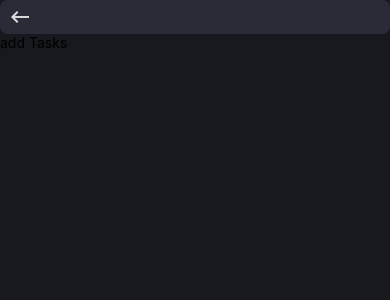
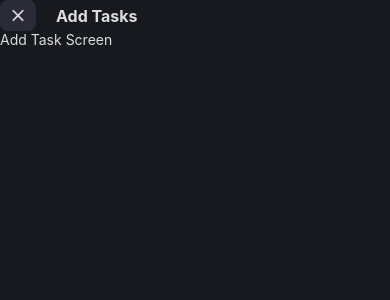
Before and after one commit to przbadu/TodoApp, a React Native app: screen /AddTask in a window 390 px wide. Shown: the top 300 px of the page. Built offline with nearby package versions, Linux system fonts and the light colour scheme; what @nozbe/watermelondb would draw is missing.

Commit message:
Add AppHeader component to wrap title and back button

```diff
--- /dev/null
+++ b/src/presentation/components/AppHeader.tsx
@@ -0,0 +1,25 @@
+import React from 'react';
+import {View} from 'react-native';
+import BackButton from './BackButton';
+import Heading from './Heading';
+
+type Props = {
+  label: string;
+  icon?: string;
+  size?: number;
+};
+const AppHeader = ({label, icon, size}: Props) => {
+  return (
+    <View
+      style={{
+        display: 'flex',
+        flexDirection: 'row',
+        alignItems: 'center',
+      }}>
+      <BackButton icon={icon} size={size} />
+      <Heading style={{marginLeft: 20}}>{label}</Heading>
+    </View>
+  );
+};
+
+export default AppHeader;
--- a/src/presentation/components/BackButton.tsx
+++ b/src/presentation/components/BackButton.tsx
@@ -3,16 +3,18 @@ import React from 'react';
 import {View, StyleSheet} from 'react-native';
 import IconButton from './IconButton';
 
-const BackButton = () => {
+type Props = {
+  icon?: string;
+  size?: number;
+};
+
+const BackButton = ({icon = 'chevron-left', size = 24}: Props) => {
   const navigation = useNavigation();
   const {colors} = useTheme();
 
   return (
     <View style={{...styles.buttonWrapper, backgroundColor: colors.card}}>
-      <IconButton
-        name="keyboard-backspace"
-        onPress={() => navigation.goBack()}
-      />
+      <IconButton name={icon} onPress={() => navigation.goBack()} size={size} />
     </View>
   );
 };
--- a/src/presentation/screens/Projects/AddProjectScreen.tsx
+++ b/src/presentation/screens/Projects/AddProjectScreen.tsx
@@ -1,12 +1,13 @@
 import React from 'react';
-import {View, Text} from 'react-native';
-import BackButton from '../../components/BackButton';
+import {View} from 'react-native';
+import AppHeader from '../../components/AppHeader';
+import AppText from '../../components/AppText';
 
 const AddProjectScreen = () => {
   return (
     <View>
-      <BackButton />
-      <Text>Add Project</Text>
+      <AppHeader label="Add Project" icon="close" size={20} />
+      <AppText>Add Project</AppText>
     </View>
   );
 };
--- a/src/presentation/screens/Projects/ProjectsScreen.tsx
+++ b/src/presentation/screens/Projects/ProjectsScreen.tsx
@@ -4,7 +4,7 @@ import {View, StyleSheet} from 'react-native';
 import {projectProps} from '../../../data/models/project';
 import Fab from '../../components/Fab';
 
-import Header from '../../components/Header';
+import Heading from '../../components/Heading';
 import IconButton from '../../components/IconButton';
 import {RootStackParamsList} from '../../navigation';
 import ProjectsGridView from './components/ProjectsGridView';
@@ -25,13 +25,13 @@ const ProjectsScreen = () => {
   return (
     <>
       <View style={styles.container}>
-        <Header style={{marginBottom: 10}}>Todo App</Header>
+        <Heading style={{marginBottom: 10}}>Todo App</Heading>
 
         <View style={styles.projectHeading}>
-          <Header
+          <Heading
             style={
               styles.subheading
-            }>{`Projects (${tempProjects.length})`}</Header>
+            }>{`Projects (${tempProjects.length})`}</Heading>
           <IconButton
             name={gridView ? 'view-list' : 'view-grid'}
             onPress={() => setGridView(!gridView)}
--- a/src/presentation/screens/Projects/components/ProjectsGridView.tsx
+++ b/src/presentation/screens/Projects/components/ProjectsGridView.tsx
@@ -3,7 +3,7 @@ import {FlatList} from 'react-native';
 
 import {projectProps} from '../../../../data/models/project';
 import AppText from '../../../components/AppText';
-import Header from '../../../components/Header';
+import Heading from '../../../components/Heading';
 import GridViewItem from '../../../components/GridViewItem';
 import {NavigationProp, useNavigation} from '@react-navigation/native';
 import {RootStackParamsList} from '../../../navigation';
@@ -23,7 +23,7 @@ const ProjectsGridView = ({data}: Props) => {
         color={item.color}
         itemsPerRow={orientation === 'PORTRAIT' ? 3 : 5}
         onPress={() => navigation.navigate('Tasks', {projectId: item.id})}>
-        <Header style={{fontSize: 18}}>{item.name}</Header>
+        <Heading style={{fontSize: 18}}>{item.name}</Heading>
         <AppText style={{fontSize: 12}}>
           {item.tasksCount.toString() + ' items'}
         </AppText>
--- a/src/presentation/screens/Projects/components/ProjectsListView.tsx
+++ b/src/presentation/screens/Projects/components/ProjectsListView.tsx
@@ -5,7 +5,7 @@ import {View, FlatList, StyleSheet} from 'react-native';
 import {projectProps} from '../../../../data/models/project';
 import AppText from '../../../components/AppText';
 import Avatar from '../../../components/Avatar';
-import Header from '../../../components/Header';
+import Heading from '../../../components/Heading';
 import ListViewItemRow from '../../../components/ListViewItemRow';
 import {RootStackParamsList} from '../../../navigation';
 
@@ -25,7 +25,7 @@ const ProjectsListView = ({data}: Props) => {
       <ListViewItemRow onPress={() => handleItemPress(item)}>
         <View style={styles.row}>
           {/* <AppCheckBox isDone={false} color={item.color} /> */}
-          <Header style={{fontSize: 16, marginLeft: 10}}>{item.name}</Header>
+          <Heading style={{fontSize: 16, marginLeft: 10}}>{item.name}</Heading>
         </View>
 
         <Avatar color={item.color}>
--- a/src/presentation/screens/Tasks/AddTaskScreen.tsx
+++ b/src/presentation/screens/Tasks/AddTaskScreen.tsx
@@ -1,12 +1,14 @@
 import React from 'react';
-import {View, Text} from 'react-native';
-import BackButton from '../../components/BackButton';
+import {View} from 'react-native';
+import AppHeader from '../../components/AppHeader';
+import AppText from '../../components/AppText';
 
 const AddTaskScreen = () => {
   return (
     <View>
-      <BackButton />
-      <Text>add Tasks</Text>
+      <AppHeader label="Add Tasks" icon="close" size={20} />
+
+      <AppText>Add Task Screen</AppText>
     </View>
   );
 };
--- a/src/presentation/screens/Tasks/TasksScreen.tsx
+++ b/src/presentation/screens/Tasks/TasksScreen.tsx
@@ -3,10 +3,10 @@ import React, {useMemo, useState} from 'react';
 import {View, StyleSheet, SectionList} from 'react-native';
 import {TaskProps} from '../../../data/models/task';
 import AppCheckBox from '../../components/AppCheckBox';
+import AppHeader from '../../components/AppHeader';
 import AppText from '../../components/AppText';
-import BackButton from '../../components/BackButton';
 import Fab from '../../components/Fab';
-import Header from '../../components/Header';
+import Heading from '../../components/Heading';
 import IconButton from '../../components/IconButton';
 import ListViewItemRow from '../../components/ListViewItemRow';
 import {RootStackParamsList} from '../../navigation';
@@ -90,10 +90,7 @@ const TasksScreen = () => {
   return (
     <>
       <View style={styles.container}>
-        <View style={styles.header}>
-          <BackButton />
-          <Header style={{marginLeft: 20}}>School</Header>
-        </View>
+        <AppHeader label="School" />
 
         <View style={styles.contentWrapper}>
           <SectionList
@@ -101,7 +98,7 @@ const TasksScreen = () => {
             keyExtractor={(item, index) => `section-list-${item.id}-${index}`}
             renderItem={_renderItem}
             renderSectionHeader={({section: {title}}) => (
-              <Header style={{marginVertical: 15}}>{title}</Header>
+              <Heading style={{marginVertical: 15}}>{title}</Heading>
             )}
           />
         </View>
```
Also changed, not shown: src/presentation/components/Heading.tsx (renamed from src/presentation/components/Header.tsx).
